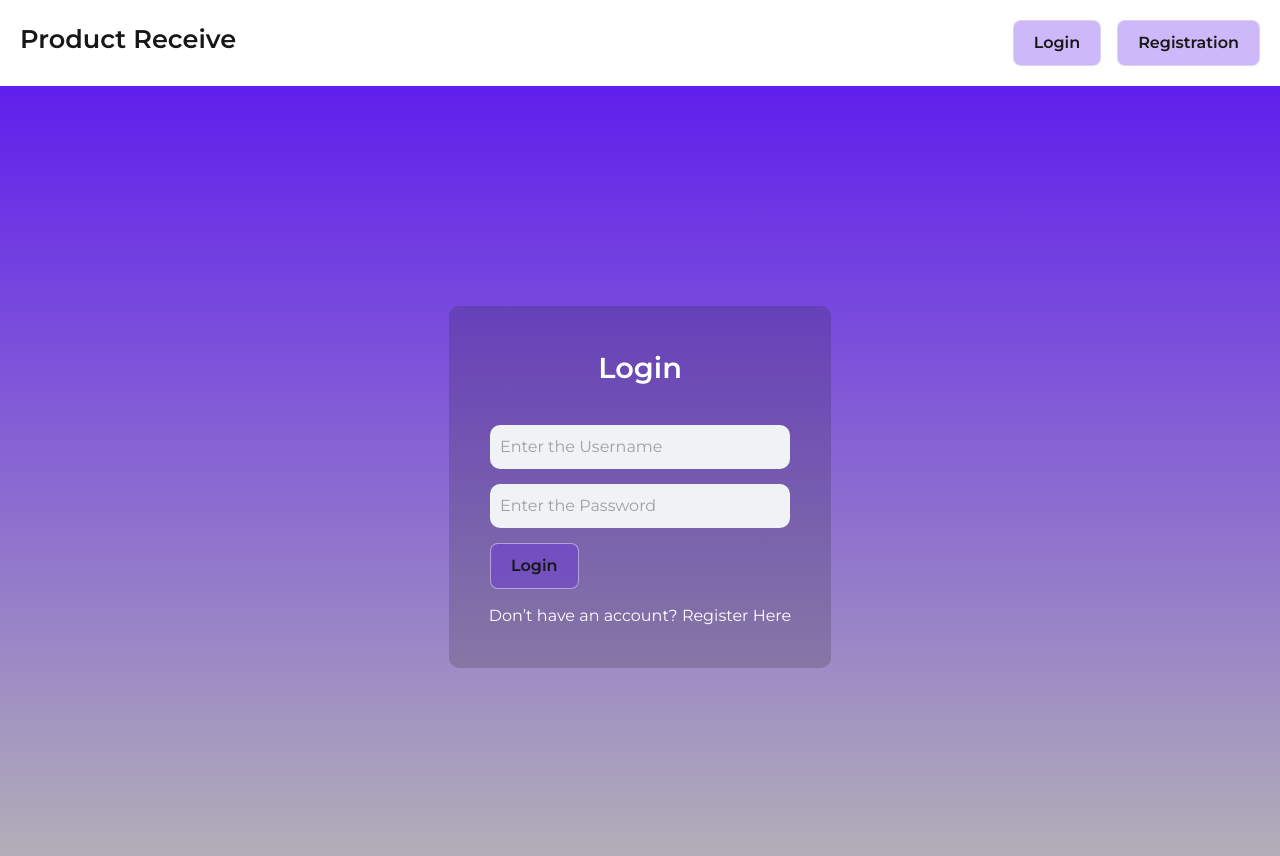
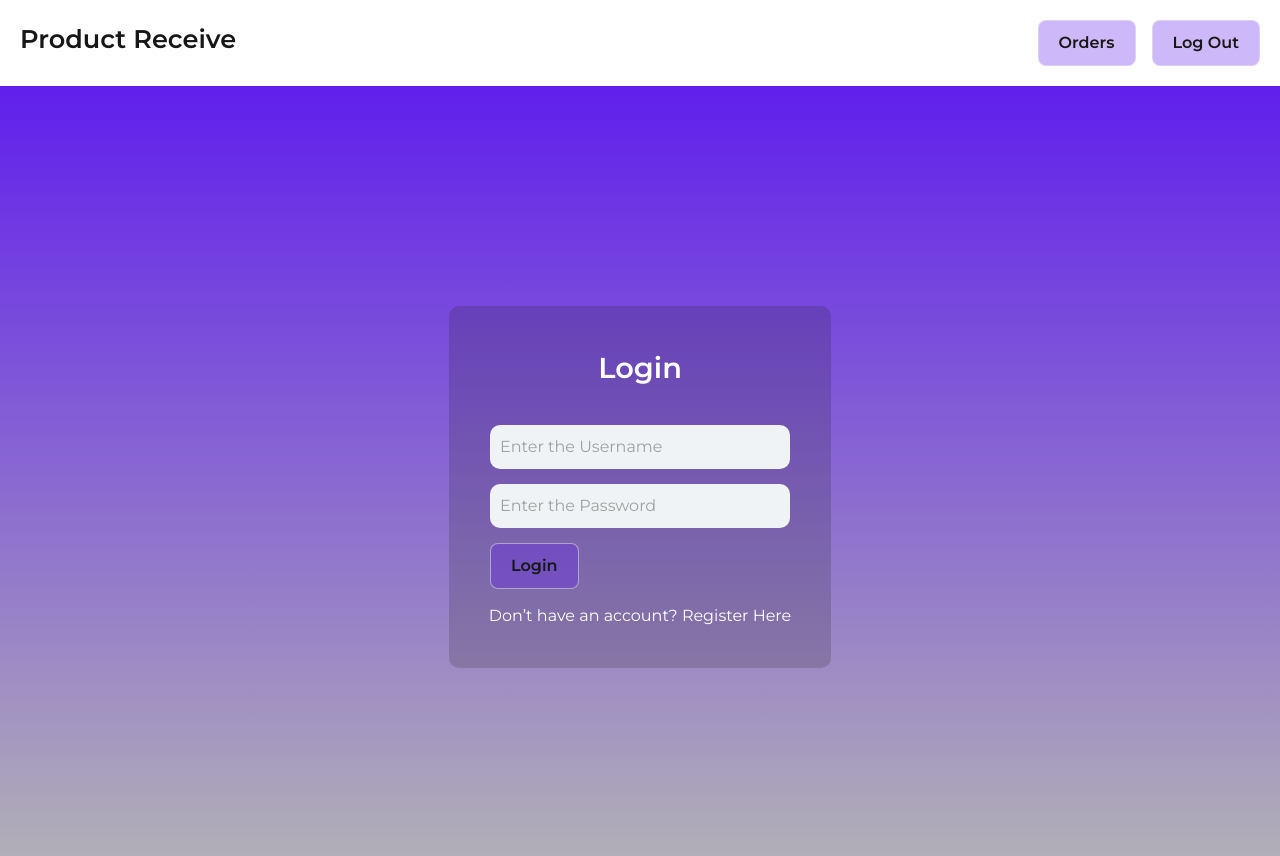
Before and after one commit to Temxli/FrontendProducts, a Next.js app: page /login in a window 1280 px wide. Shown: the top 856 px of the page. Built offline with nearby package versions, Linux system fonts and the light colour scheme.

Commit message:
updated buttons

```diff
--- a/app/api/logout/route.tsx
+++ b/app/api/logout/route.tsx
@@ -3,7 +3,7 @@ import { NextResponse } from 'next/server';
 export async function POST() {
   try {
     // 1️⃣ Call your Go backend logout endpoint
-    const res = await fetch('http://localhost:3000/users/logout', {
+    const res = await fetch('http://10.1.101.59:3000/users/logout', {
       method: 'POST',
       credentials: 'include',
     });
--- a/app/components/Header/Header.tsx
+++ b/app/components/Header/Header.tsx
@@ -2,14 +2,17 @@
 
 import styles from "./Header.module.css";
 import Button from "../Button/Button";
+import Link from "next/link";
 
 export default function Header() {
   return (
     <header className={`${styles.header}`}>
-      <h1 className={styles.title}>Product Receive</h1>
+      <Link href={'/'}>
+        <h1 className={styles.title}>Product Receive</h1>
+      </Link>
       <nav className={styles.navbar}>
-        <Button title="Login" link="/login" />
-        <Button title="Registration" link="/registration" />
+        <Button title="Orders" link="/order" />
+        <Button title="Log Out" link="/login" />
       </nav>
     </header>
   );
--- a/app/components/orderbutton.tsx
+++ b/app/components/orderbutton.tsx
@@ -13,7 +13,7 @@ export default function OrderButton({ productId }: { productId: number }) {
     setMessage('');
 
     try {
-      const res = await fetch('http://localhost:3000/orders', {
+      const res = await fetch('http://10.1.101.59:3000/orders', {
         method: 'POST',
         headers: { 'Content-Type': 'application/json' },
         credentials: 'include', // sends cookies
--- a/app/login/page.tsx
+++ b/app/login/page.tsx
@@ -40,10 +40,9 @@ export default function Login() {
       }
 
       const data = await response.json();
-      console.log("✅ Server response:", data);
+      console.log("Server response:", data);
 
-      alert(`Welcome, ${username}!`);
-      router.push("/"); // переход на главную после успешного логина
+      router.push("/");
     } catch (error: any) {
       alert(error.message || "Login failed");
       console.error("❌ Login error:", error);
--- a/app/order/page.tsx
+++ b/app/order/page.tsx
@@ -32,7 +32,7 @@ export default async function OrdersPage() {
   console.log('Cookie:', cookie)
 
   try {
-    const res = await fetch('http://localhost:3000/orders', {
+    const res = await fetch('http://10.1.101.59:3000/orders', {
       cache: 'no-store',
       headers: { Accept: 'application/json' },
     })
```
